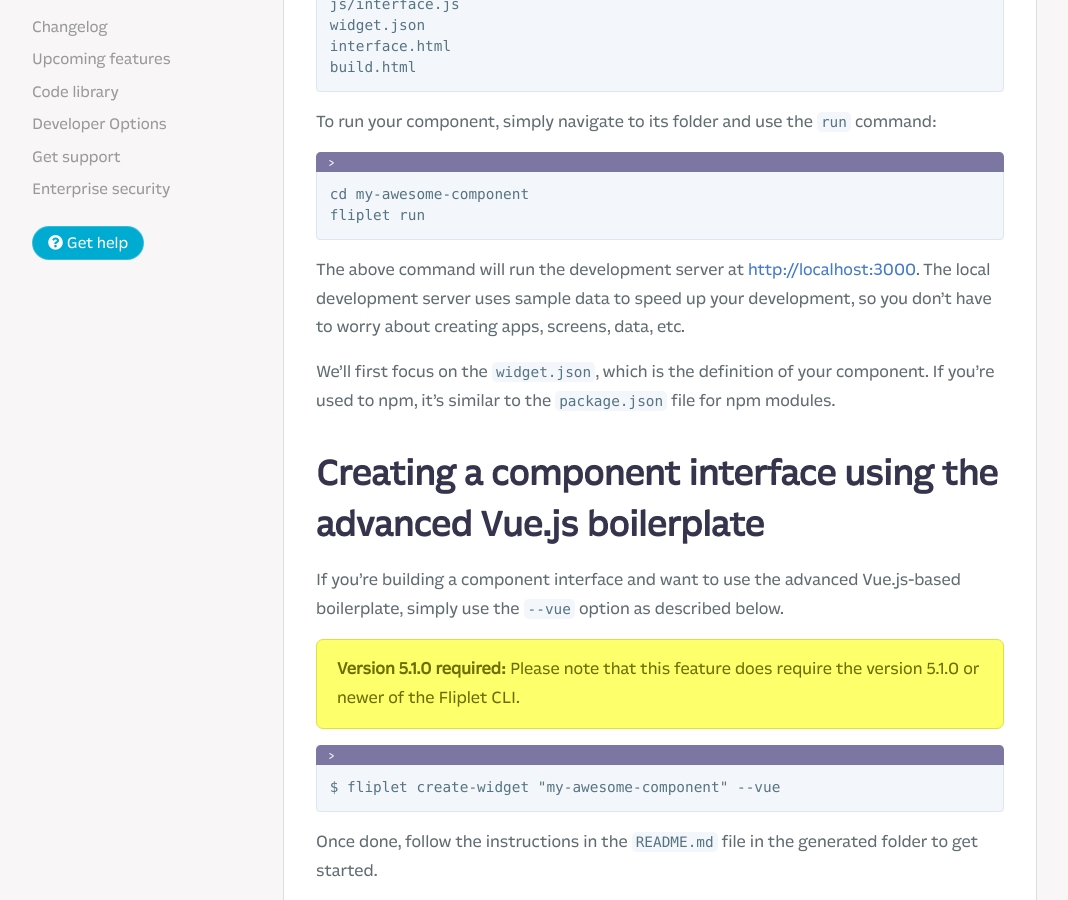
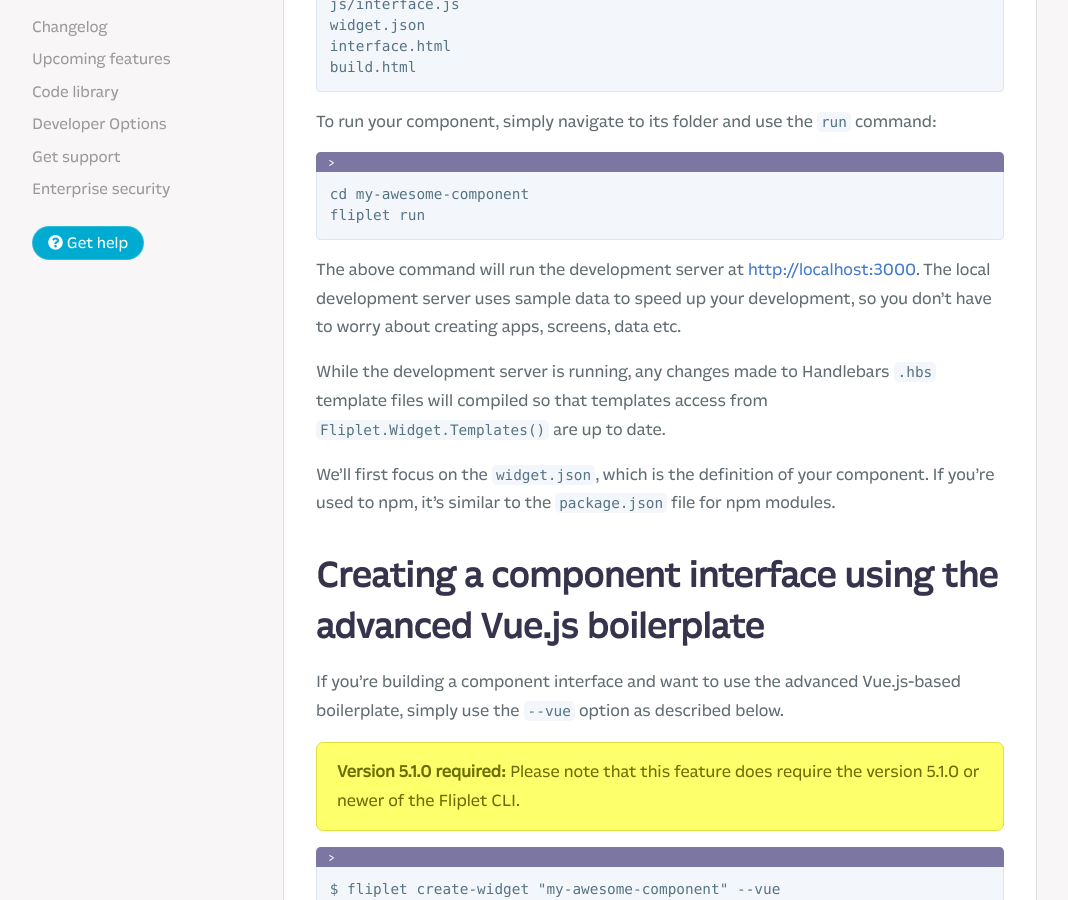
Before and after one commit to Fliplet/fliplet-cli, a Jekyll site: the page built from docs/Building-components.md, in a window 1280 px wide and 900 px high, scrolled down 535 px. Shown: the whole window, without its empty margins (3-1071 px from the left). Built offline with Jekyll 4.4.1, drawn with Linux system fonts in a browser that asks for light colours; nearby versions of some CDN libraries; our own code applies the rules of GitHub Pages for plain Markdown files; library files that are not in the unit come from our copies; comment, search, counter and statistics services are not loaded; a style sheet for code colours, icons or effects is not loaded.

Commit message:
Updated with template compilation information during fliplet run

````diff
--- a/docs/Building-components.md
+++ b/docs/Building-components.md
@@ -24,7 +24,9 @@
 fliplet run
 ```
 
-The above command will run the development server at [http://localhost:3000](http://localhost:3000). The local development server uses sample data to speed up your development, so you don't have to worry about creating apps, screens, data, etc.
+The above command will run the development server at [http://localhost:3000](http://localhost:3000). The local development server uses sample data to speed up your development, so you don't have to worry about creating apps, screens, data etc.
+
+While the development server is running, any changes made to Handlebars `.hbs` template files will compiled so that templates access from `Fliplet.Widget.Templates()` are up to date.
 
 We'll first focus on the `widget.json`, which is the definition of your component. If you're used to npm, it's similar to the `package.json` file for npm modules.
 
````
